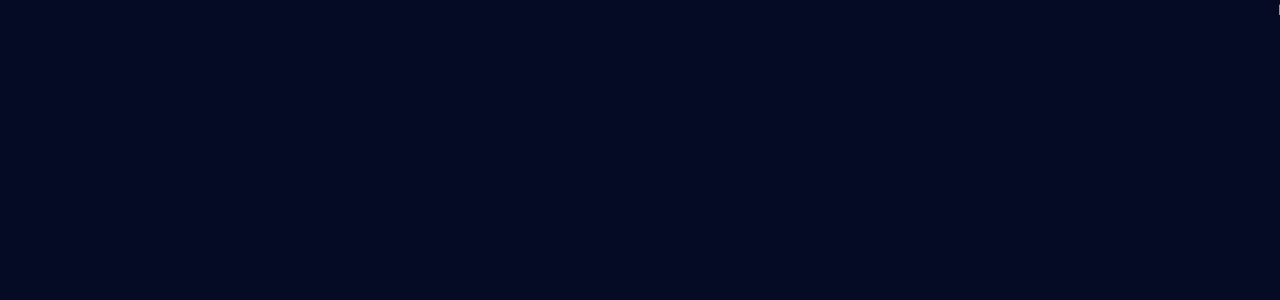
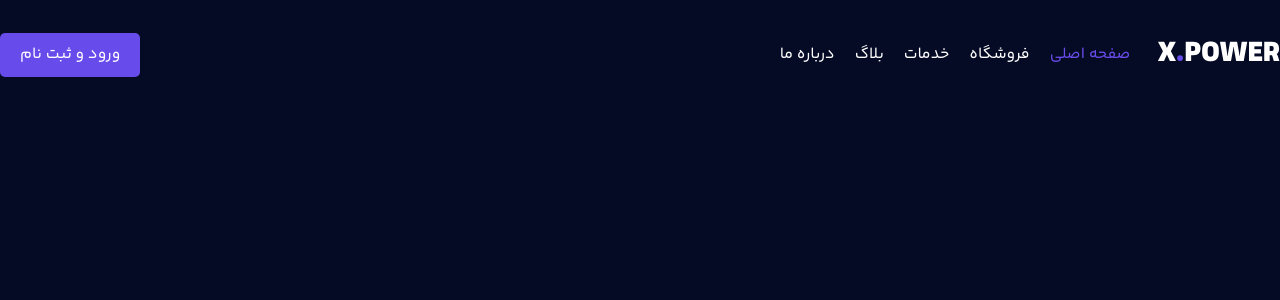
Before and after one commit to AMIRHOSEINASGHARI/project_xpower, a Next.js app: page / in a window 1280 px wide. Shown: the top 300 px of the page. Built offline with nearby package versions, Linux system fonts and the light colour scheme.

Commit message:
Header component added to layout

```diff
--- a/app/globals.css
+++ b/app/globals.css
@@ -3,6 +3,8 @@
 @theme {
   --color-primary: #684ceb;
   --color-background: #060b25;
+
+  --breakpoint-2xl: initial;
 }
 
 @layer base {
@@ -11,8 +13,12 @@
   }
 }
 
-@layer components {
+@layer utilities {
   .heading {
     @apply font-bold text-[20px] lg:text-[34px];
   }
+
+  .nav-li {
+    @apply hover:text-primary transition-colors duration-500 cursor-pointer;
+  }
 }
--- a/app/layout.tsx
+++ b/app/layout.tsx
@@ -3,6 +3,7 @@ import "./globals.css";
 import type { Metadata } from "next";
 
 import yekanBakh from "@/fonts";
+import Header from "@/components/shared/Header";
 
 export const metadata: Metadata = {
   title: "X Power | وبسایت تخصصی بدنسازی",
@@ -16,7 +17,8 @@ export default function RootLayout({
   return (
     <html lang="fa" dir="rtl">
       <body className={`${yekanBakh.className} bg-background text-white`}>
-        {children}
+        <Header />
+        <main>{children}</main>
       </body>
     </html>
   );
--- a/app/page.tsx
+++ b/app/page.tsx
@@ -1,7 +1,7 @@
 import React from "react";
 
 const Home = () => {
-  return <div>Home</div>;
+  return <div></div>;
 };
 
 export default Home;
--- /dev/null
+++ b/components/shared/Header.tsx
@@ -0,0 +1,36 @@
+import Link from "next/link";
+
+import Button from "../ui/button";
+
+const Header = () => {
+  return (
+    <header className="w-full fixed z-50 top-0 right-0">
+      <div className="container mx-auto max-xl:px-6 flex items-center justify-between py-4 xl:py-8">
+        <div className="flex items-center gap-7">
+          <Link href="/" className="font-extrabold text-[25px] xl:text-[30px]">
+            X<span className="text-primary">.</span>POWER
+          </Link>
+          <nav className="max-xl:hidden">
+            <ul className="flex items-center gap-5">
+              <li className="nav-li text-primary">صفحه اصلی</li>
+              <li className="nav-li">فروشگاه</li>
+              <li className="nav-li">خدمات</li>
+              <li className="nav-li">بلاگ</li>
+              <li className="nav-li">درباره ما</li>
+            </ul>
+          </nav>
+        </div>
+        <div className="flex items-center gap-5">
+          <Button>ورود و ثبت نام</Button>
+          <div className="xl:hidden flex flex-col items-center justify-center gap-1 size-9 rounded-full bg-primary p-2">
+            <span className="w-full h-0.5 bg-white rounded-full" />
+            <span className="w-full h-0.5 bg-white rounded-full" />
+            <span className="w-full h-0.5 bg-white rounded-full" />
+          </div>
+        </div>
+      </div>
+    </header>
+  );
+};
+
+export default Header;
--- /dev/null
+++ b/components/ui/button.tsx
@@ -0,0 +1,24 @@
+import { ButtonHTMLAttributes, FC, ReactNode } from "react";
+
+import { twMerge } from "tailwind-merge";
+
+type ButtonProps = ButtonHTMLAttributes<HTMLButtonElement> & {
+  children: ReactNode;
+  className?: string;
+};
+
+const Button: FC<ButtonProps> = ({ children, className, ...props }) => {
+  return (
+    <button
+      className={twMerge(
+        "bg-primary text-white rounded-[5px] px-5 py-2.5 max-xl:text-sm",
+        className
+      )}
+      {...props}
+    >
+      {children}
+    </button>
+  );
+};
+
+export default Button;
```
Also changed, not shown: package.json (+9 -6 lines), 1 other file (tests, documents, lock files or other folders).
